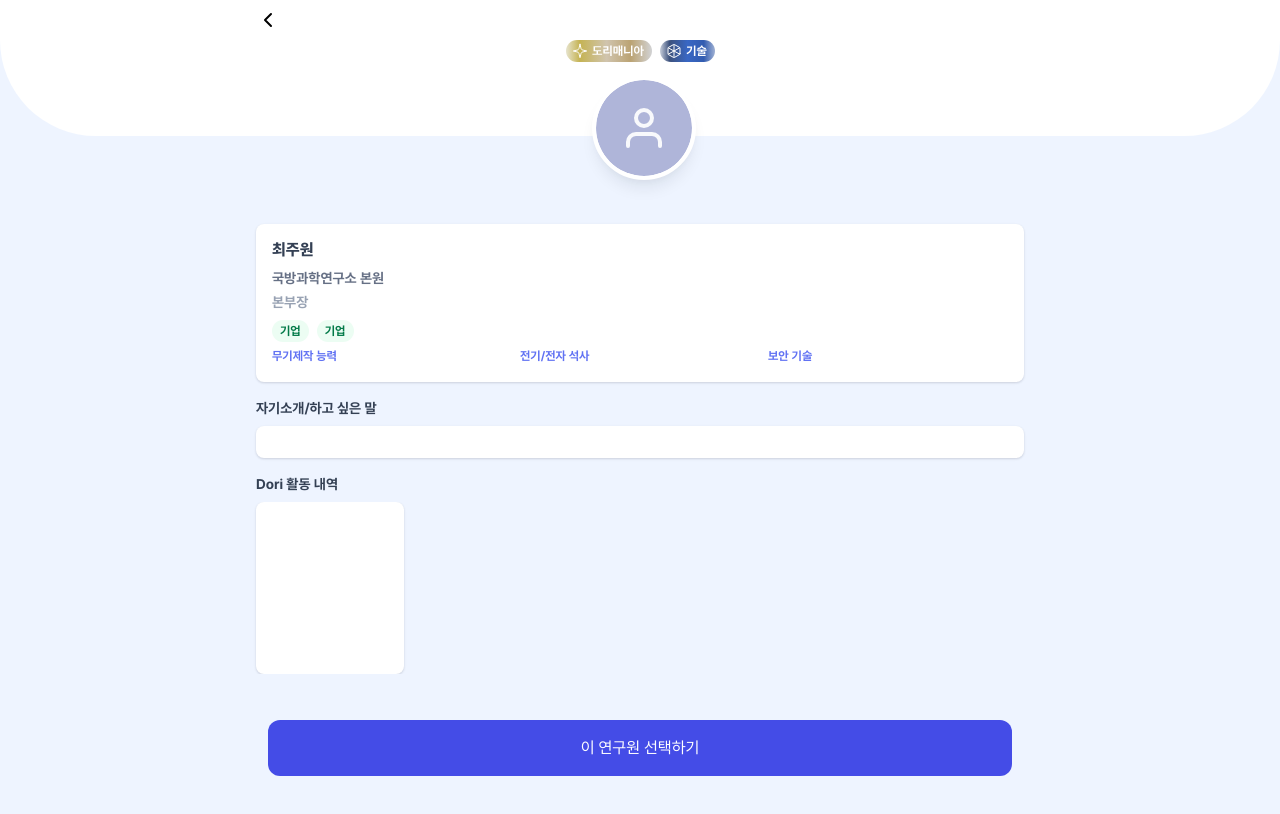
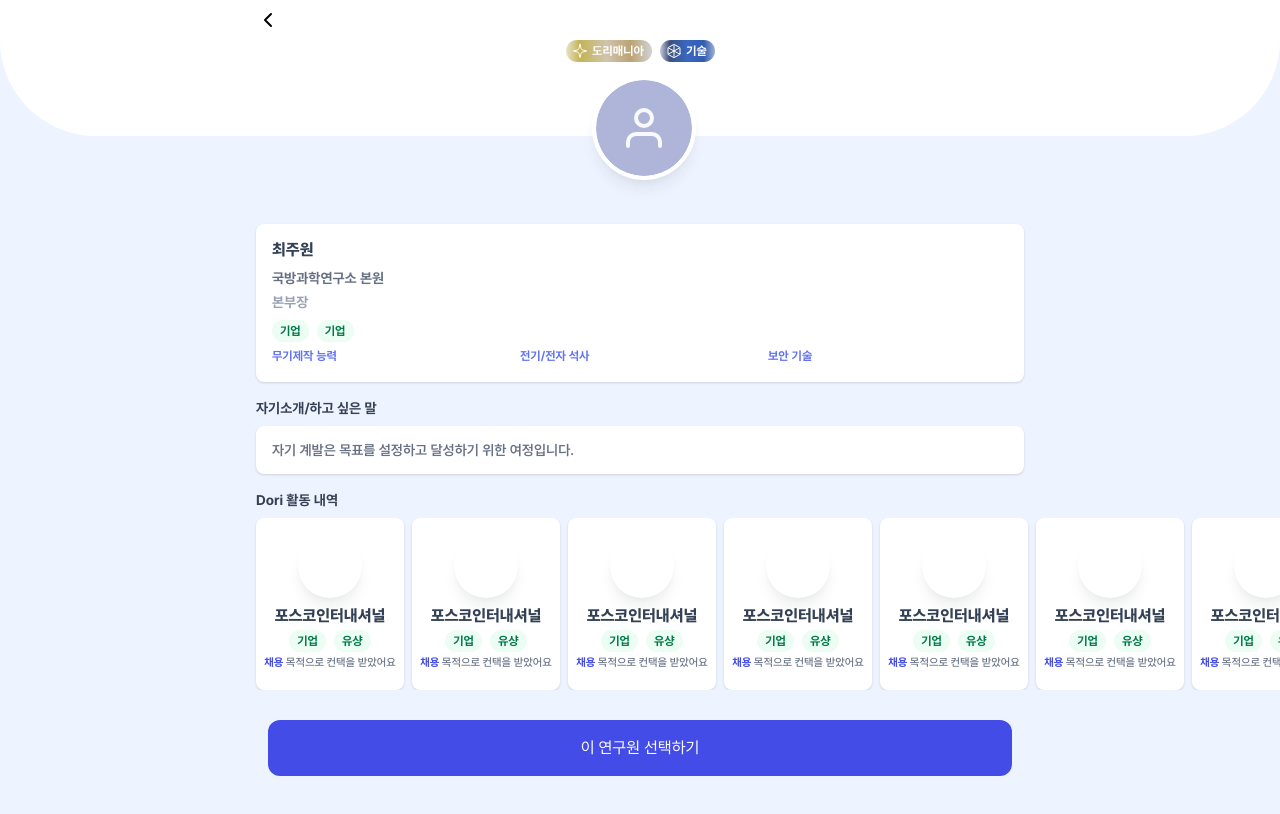
Before and after one commit to SPARCS-Service-Hackathon-2024/A9-Dori, a React (Vite) app in the folder web/: page /selectUser in a window 1280 px wide. Shown: the top 814 px of the page. Built offline with nearby package versions, Linux system fonts and the light colour scheme.

Commit message:
Add: pages/SelectUser/Form

```diff
--- a/web/src/App.css
+++ b/web/src/App.css
@@ -11,7 +11,17 @@
   -khtml-user-select: none;
   user-select: none;
 
-  font-family: "Pretendard", -apple-system, sans-serif;
+  /* hide scroll bar */
+  -ms-overflow-style: none;
+  scrollbar-width: none;
+
+  font-family: "Pretendard",
+    -apple-system,
+    sans-serif;
+}
+
+-webkit-scrollbar {
+  display: none;
 }
 
 body {
@@ -29,7 +39,8 @@ body,
   -ms-overflow-style: none;
 }
 
-input {
+input,
+textarea {
   outline: none;
   border: none;
   background: none;
--- /dev/null
+++ b/web/src/components/Input/CheckBox.jsx
@@ -0,0 +1,34 @@
+import iconCheck from "./iconCheck.svg";
+
+const CheckBox = ({ value = false, onChangeValue }) => {
+  return (
+    <div
+      css={{
+        width: "20px",
+        height: "20px",
+        border: `1px solid ${!!value ? "#444CE7" : "#D0D5DD"}`,
+        background: !!value ? "#EEF4FF" : "#FFFFFF",
+        borderRadius: "6px",
+        cursor: "pointer",
+        transition: "all 0.1s ease-in-out",
+        display: "flex",
+        alignItems: "center",
+        justifyContent: "center",
+      }}
+      onClick={() => onChangeValue(!value)}
+    >
+      <img
+        src={iconCheck}
+        alt="checked"
+        css={{
+          width: "14px",
+          height: "14px",
+          opacity: !!value ? 1 : 0,
+          transition: "opacity 0.1s ease-in-out",
+        }}
+      />
+    </div>
+  );
+};
+
+export default CheckBox;
--- a/web/src/pages/SelectUser/Bottom.jsx
+++ b/web/src/pages/SelectUser/Bottom.jsx
@@ -1,7 +1,7 @@
 import Button from "../../components/Button";
 import AdaptiveCenterDiv from "../../components/AdaptiveDiv/AdaptiveCenterDiv";
 
-const Bottom = ({ text = "" }) => {
+const Bottom = ({ text = "", onClickButton }) => {
   return (
     <div
       css={{
@@ -17,7 +17,7 @@ const Bottom = ({ text = "" }) => {
           boxSizing: "border-box",
         }}
       >
-        <Button>{text}</Button>
+        <Button onClick={onClickButton}>{text}</Button>
       </AdaptiveCenterDiv>
     </div>
   );
--- /dev/null
+++ b/web/src/pages/SelectUser/Form/CheckBoxWithLabel.jsx
@@ -0,0 +1,33 @@
+import CheckBox from "../../../components/Input/CheckBox";
+
+const CheckBoxWithLabel = ({ label = "", value, onChangeValue, ...props }) => {
+  return (
+    <div
+      css={{
+        display: "flex",
+        gap: "10px",
+        alignItems: "center",
+      }}
+      {...props}
+    >
+      <CheckBox
+        value={value}
+        onChangeValue={onChangeValue}
+        css={{ flexShrink: 0 }}
+      />
+      <div
+        css={{
+          width: 0,
+          flexGrow: 1,
+          fontSize: "14px",
+          fontWeight: 600,
+          color: "#475467",
+        }}
+      >
+        {label}
+      </div>
+    </div>
+  );
+};
+
+export default CheckBoxWithLabel;
--- /dev/null
+++ b/web/src/pages/SelectUser/Form/index.jsx
@@ -0,0 +1,98 @@
+import { useState } from "react";
+import AdaptiveCenterDiv from "../../../components/AdaptiveDiv/AdaptiveCenterDiv";
+import Container from "../../../components/Container";
+import Footer from "../../../components/Footer";
+import Bottom from "../Bottom";
+import Header from "../Header";
+import Title from "../Title";
+import CheckBoxWithLabel from "./CheckBoxWithLabel";
+
+const Form = ({ onBack, onNext }) => {
+  const [isTech, setIsTech] = useState(false);
+  const [isRecruit, setIsRecruit] = useState(false);
+  const [isConsult, setIsConsult] = useState(false);
+  const [isEtc, setIsEtc] = useState(false);
+
+  return (
+    <>
+      <Header onClickBack={onBack} />
+      <div css={{ height: "25px" }} />
+      <AdaptiveCenterDiv>
+        <Title
+          css={{
+            marginBottom: "8px",
+          }}
+        >
+          기업명
+        </Title>
+        <Container css={{ padding: "16px" }}>롯데정밀화학</Container>
+        <Title
+          css={{
+            marginTop: "16px",
+            marginBottom: "8px",
+          }}
+        >
+          컨택 목적
+        </Title>
+        <Container css={{ padding: "16px" }}>
+          <div css={{ display: "flex", gap: "10px", marginBottom: "10px" }}>
+            <CheckBoxWithLabel
+              css={{
+                flexGrow: 1,
+                width: 0,
+              }}
+              label="기술력"
+              value={isTech}
+              onChangeValue={setIsTech}
+            />
+            <CheckBoxWithLabel
+              css={{
+                flexGrow: 1,
+                width: 0,
+              }}
+              label="채용"
+              value={isRecruit}
+              onChangeValue={setIsRecruit}
+            />
+            <CheckBoxWithLabel
+              css={{
+                flexGrow: 1,
+                width: 0,
+              }}
+              label="자문"
+              value={isConsult}
+              onChangeValue={setIsConsult}
+            />
+          </div>
+          <CheckBoxWithLabel
+            label="기타"
+            value={isEtc}
+            onChangeValue={setIsEtc}
+          />
+        </Container>
+        <Title
+          css={{
+            marginTop: "16px",
+            marginBottom: "8px",
+          }}
+        >
+          지불 용의 금액
+        </Title>
+        <Container css={{ padding: "16px" }}></Container>
+        <Title
+          css={{
+            marginTop: "16px",
+            marginBottom: "8px",
+          }}
+        >
+          세부 요청 내역
+        </Title>
+        <Container css={{ padding: "16px" }}></Container>
+      </AdaptiveCenterDiv>
+      <Footer />
+      <Bottom text="요청 전송하기" onClickButton={onNext} />
+    </>
+  );
+};
+
+export default Form;
--- a/web/src/pages/SelectUser/Header.jsx
+++ b/web/src/pages/SelectUser/Header.jsx
@@ -1,7 +1,7 @@
 import AdaptiveCenterDiv from "../../components/AdaptiveDiv/AdaptiveCenterDiv";
 import iconBack from "./iconBack.svg";
 
-const Header = () => (
+const Header = ({ onClickBack }) => (
   <>
     <div
       css={{
@@ -21,7 +21,12 @@ const Header = () => (
           height: "100%",
         }}
       >
-        <img src={iconBack} alt="back" css={{ cursor: "pointer" }} />
+        <img
+          src={iconBack}
+          alt="back"
+          css={{ cursor: "pointer" }}
+          onClick={onClickBack}
+        />
       </AdaptiveCenterDiv>
     </div>
     <div
--- /dev/null
+++ b/web/src/pages/SelectUser/Profile/History.jsx
@@ -0,0 +1,72 @@
+import { memo } from "react";
+import Container from "../../../components/Container";
+import HashTag from "../../../components/Tag/HashTag";
+
+const History = () => {
+  return (
+    <Container
+      css={{
+        width: "148px",
+        height: "172px",
+        flexShrink: 0,
+        overflow: "hidden",
+      }}
+    >
+      <div css={{ height: "16px" }} />
+      <div css={{ display: "flex", justifyContent: "center" }}>
+        <div
+          css={{
+            width: "64px",
+            height: "64px",
+            borderRadius: "50%",
+            background: "#FFFFFF",
+            boxShadow:
+              "0px 4px 6px -2px rgba(16, 24, 40, 0.03), 0px 12px 16px -4px rgba(16, 24, 40, 0.08)",
+            overflow: "hidden",
+            display: "flex",
+            justifyContent: "center",
+            alignItems: "center",
+          }}
+        ></div>
+      </div>
+      <div
+        css={{
+          marginTop: "8px",
+          fontSize: "16px",
+          fontWeight: 800,
+          lineHeight: "20px",
+          color: "#344054",
+          textAlign: "center",
+        }}
+      >
+        포스코인터내셔널
+      </div>
+      <div
+        css={{
+          marginTop: "4px",
+          display: "flex",
+          justifyContent: "center",
+          flexWrap: "wrap",
+          gap: "8px",
+        }}
+      >
+        <HashTag name="기업" />
+        <HashTag name="유샹" />
+      </div>
+      <div
+        css={{
+          marginTop: "4px",
+          fontSize: "11px",
+          fontWeight: 500,
+          color: "#667085",
+          textAlign: "center",
+        }}
+      >
+        <span css={{ color: "#444CE7", fontWeight: 700 }}>채용</span> 목적으로
+        컨택을 받았어요
+      </div>
+    </Container>
+  );
+};
+
+export default memo(History);
--- a/web/src/pages/SelectUser/Profile/index.jsx
+++ b/web/src/pages/SelectUser/Profile/index.jsx
@@ -6,6 +6,8 @@ import Tag from "../../../components/Tag";
 import HashTag from "../../../components/Tag/HashTag";
 import Bottom from "../Bottom";
 import Header from "../Header";
+import Title from "../Title";
+import History from "./History";
 import iconDefaultProfile from "./iconDefaultProfile.svg";
 
 const styleAbility = {
@@ -17,7 +19,7 @@ const styleAbility = {
   color: "#6172F3",
 };
 
-const Profile = () => {
+const Profile = ({ onNext }) => {
   return (
     <>
       <Header />
@@ -125,41 +127,48 @@ const Profile = () => {
             <div css={styleAbility}>보안 기술</div>
           </div>
         </Container>
-        <div
+        <Title
           css={{
             marginTop: "16px",
             marginBottom: "8px",
-            fontSize: "14px",
-            lineHeight: "20px",
-            fontWeight: 700,
-            color: "#344054",
           }}
         >
           자기소개/하고 싶은 말
-        </div>
-        <Container css={{ padding: "16px" }}></Container>
-        <div
+        </Title>
+        <Container css={{ padding: "16px" }}>
+          <div
+            css={{
+              fontSize: "14px",
+              color: "#667085",
+              fontWeight: 600,
+            }}
+          >
+            자기 계발은 목표를 설정하고 달성하기 위한 여정입니다.{" "}
+          </div>
+        </Container>
+        <Title
           css={{
             marginTop: "16px",
             marginBottom: "8px",
-            fontSize: "14px",
-            lineHeight: "20px",
-            fontWeight: 700,
-            color: "#344054",
           }}
         >
           Dori 활동 내역
-        </div>
+        </Title>
       </AdaptiveCenterDiv>
       <AdaptivehorizontalScroll>
         <div css={{ display: "flex", gap: "8px" }}>
-          <Container
-            css={{ width: "148px", height: "172px", flexShrink: 0 }}
-          ></Container>
+          <History />
+          <History />
+          <History />
+          <History />
+          <History />
+          <History />
+          <History />
+          <History />
         </div>
       </AdaptivehorizontalScroll>
       <Footer />
-      <Bottom text="이 연구원 선택하기" />
+      <Bottom text="이 연구원 선택하기" onClickButton={onNext} />
     </>
   );
 };
--- /dev/null
+++ b/web/src/pages/SelectUser/Title.jsx
@@ -0,0 +1,15 @@
+const Title = ({ children, ...divProps }) => (
+  <div
+    css={{
+      fontSize: "14px",
+      lineHeight: "20px",
+      fontWeight: 700,
+      color: "#344054",
+    }}
+    {...divProps}
+  >
+    {children}
+  </div>
+);
+
+export default Title;
--- a/web/src/pages/SelectUser/index.jsx
+++ b/web/src/pages/SelectUser/index.jsx
@@ -1,15 +1,19 @@
-import { memo } from "react";
+import { memo, useState } from "react";
 
 import useBackgroundColorEffect from "../../hooks/useBackgroundColorEffect";
 import Profile from "./Profile";
 import Success from "./Success";
+import Form from "./Form";
 
 const SelectUser = () => {
+  const [page, setPage] = useState("profile");
+
   useBackgroundColorEffect();
   return (
     <>
-      <Profile />
-      {/* <Success /> */}
+      {page == "profile" && <Profile onNext={() => setPage("form")} />}
+      {page == "form" && <Form onBack={() => setPage("profile")} />}
+      {page == "success" && <Success />}
     </>
   );
 };
```
Also changed, not shown: web/src/components/Input/iconCheck.svg (added).
